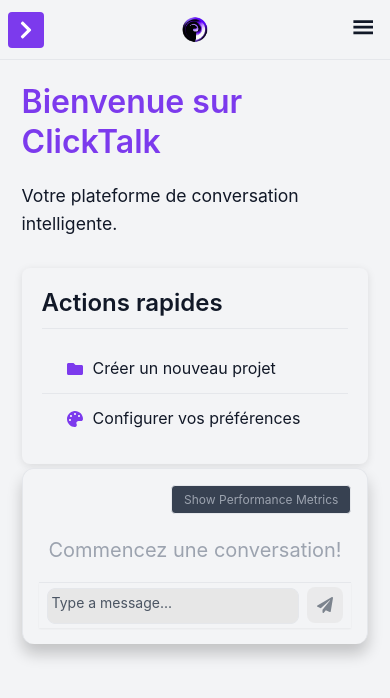
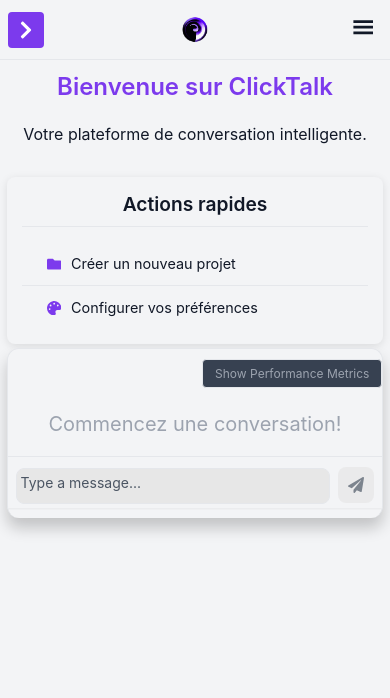
Before and after one commit to Clicktalk-group/ClickTalk-frontend, a React (Create React App) app: page / in a window 390 px wide. Shown: the top 698 px of the page. Built offline with nearby package versions, Linux system fonts and the light colour scheme; no server answers; sample sign-in values are in the browser's storage.

Commit message:
feat(styles): add responsive styles for mobile layout in Home component

```diff
--- a/src/pages/Home/Home.scss
+++ b/src/pages/Home/Home.scss
@@ -168,7 +168,41 @@
       100% { transform: rotate(360deg); }
     }
   }
+  // style for mobile
+  @media (max-width: 425px ) {
+    padding: 10px 5px ;
+    text-align: center;
+
+    h1 {
+      font-size: 1.5rem;
+    }
+
+    p {
+      font-size: 1rem;
+    }
+
+    .quick-actions {
+      padding: 15px;
+
+      h2 {
+        font-size: 1.2rem;
+      }
+
+      ul li {
+        padding: 10px;
+        font-size: 0.9rem;
+      }
+    }
+    .chat-container {
+      flex: 1;
+      padding:10px 0px;
+    }
+    .chat-input-container {
+      padding-top:10px
+    }
+  }
 }
+
 
 // Support pour le mode sombre
 html[data-theme="dark"] .home-page {
```
